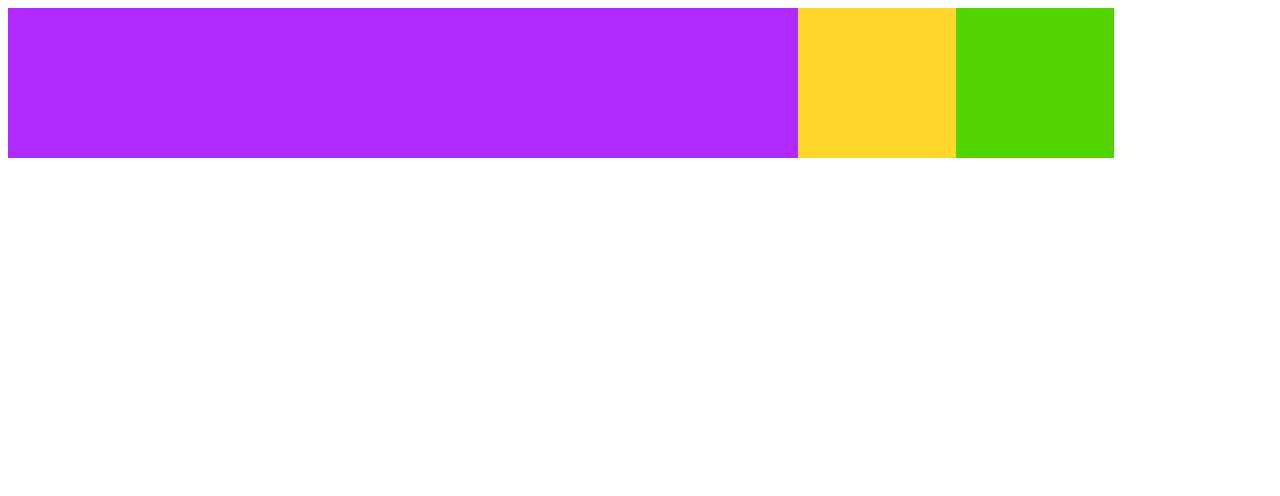
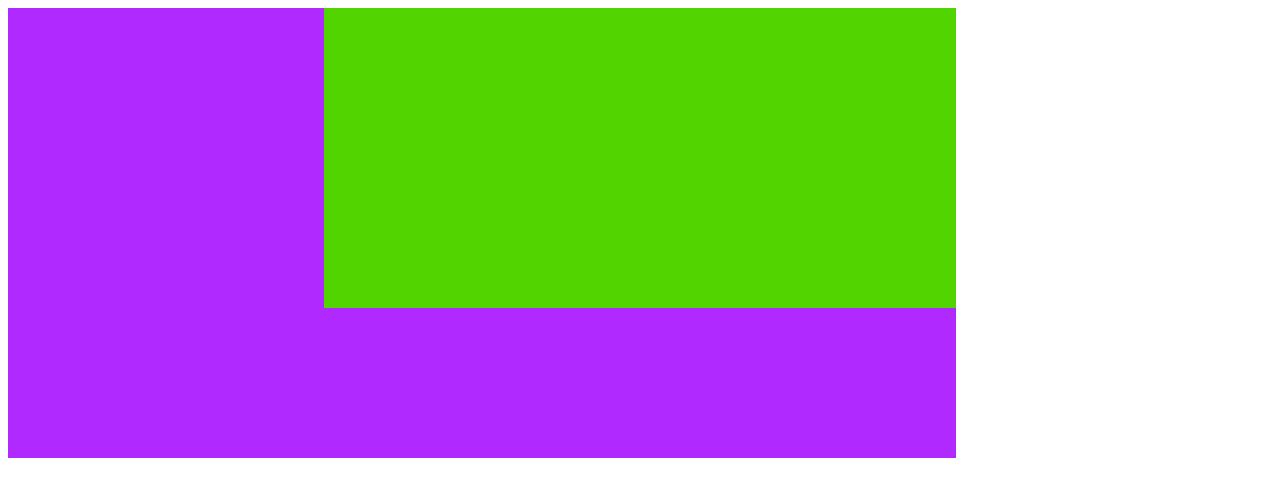
Before and after one commit to greenfox-academy/Tamara, a plain HTML site: page week-06/day-04/big_area.html in a window 1280 px wide. Drawn offline with Linux system fonts and the light colour scheme.

Commit message:
feat(big_area): boxes in order

```diff
--- a/week-06/day-04/big_area.css
+++ b/week-06/day-04/big_area.css
@@ -9,13 +9,38 @@
     background: rgb(176, 42, 255);
 }
 .one{
-    grid-row: 1 / 2;
+    grid-column: 1 / 3;
+}
+
+.two{
+    grid-column: 1 / 3;
+    /* grid-row: 2 / 3; */
+}
+
+.three{
+    grid-column: 1 / 3;
+    /* grid-row: 3 / 4;     */
+}
+
+.four{
+    grid-column: 3 / 5;
+    grid-row: 3 / 4;
+}
+
+.five{
+    grid-column: 5 / 7;
+    grid-row: 3 / 4;
 }
 
 .yellow{
     background: rgb(255, 214, 42);
+    grid-column: 3 / 6;
+    grid-row: 1 / 3;
 }
 
 .green{
     background: rgb(81, 212, 0);
+    grid-row: 1 / 3;
+    grid-column: 3 / 7;
+
 }
--- a/week-06/day-04/big_area.html
+++ b/week-06/day-04/big_area.html
@@ -14,8 +14,9 @@
             <div class="purple three"></div>
             <div class="purple four"></div>
             <div class="purple five"></div>
-            <div class="item yellow"></div>
-            <div class="item green"></div>
+            <div class="green">
+                <div class="yellow"></div>
+            </div>
         </div>
 </body>
 </html>
```
